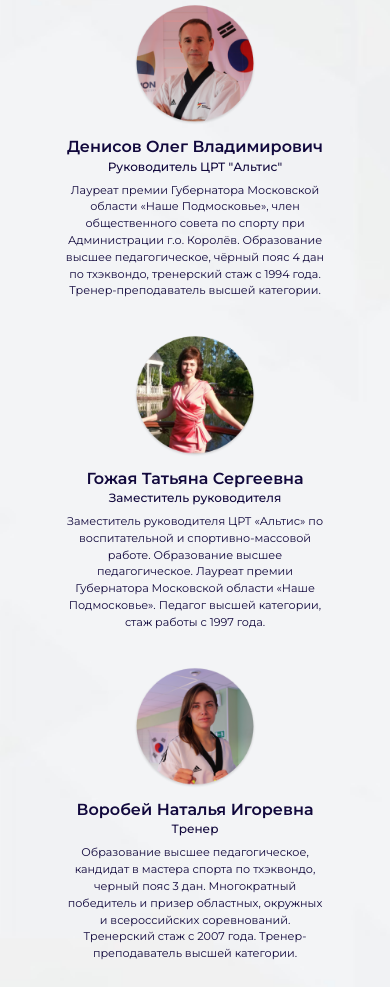
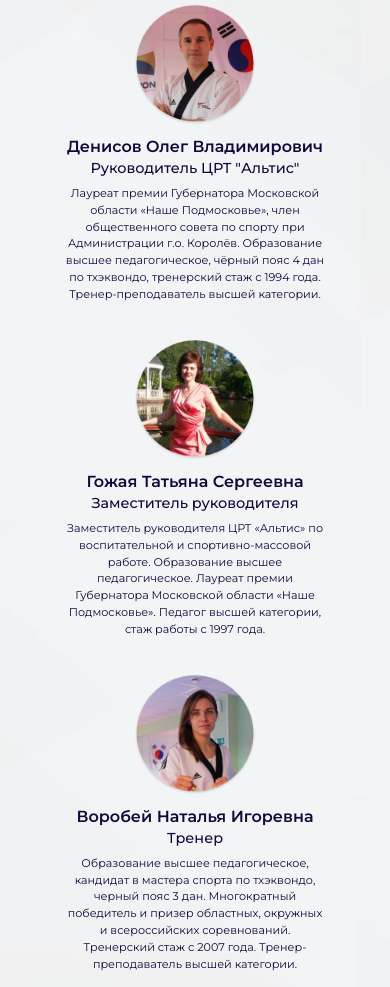
Before and after one commit to DariaDe/Altis, a plain HTML site: page index.html in a window 390 px wide. Shown: the part 2695-3682 px from the top of the page. Drawn offline with nearby package versions, Linux system fonts and the light colour scheme; some packages are replaced by stand-ins of ours; a script that the page names is missing; a web font is replaced by a local one.

Commit message:
Update styles.css

```diff
--- a/styles.css
+++ b/styles.css
@@ -1071,10 +1071,10 @@ footer{
     padding-top: 1em
   }
   h6{
-    font-size: 1.05em;
+    font-size: 1.2em;
   }
   .team-position{
-    font-size: .75em;
+    font-size: .9em;
     margin-top: .2em;
   }
 
@@ -1119,7 +1119,7 @@ footer{
   }
 
   .team-holder{
-    padding-top: 2em;
+    padding-top: 2em .6em 0;
   }
 
   .team-member{
@@ -1138,12 +1138,12 @@ footer{
     text-align: center;
   }
   .team-p{
-    font-size: .75em;
+    font-size: .9em;
     margin-top: .8em;
   }
 
   .team-img{
-    height:8.5em;
+    height:9em;
     margin: 0 auto;
 
   }
```
